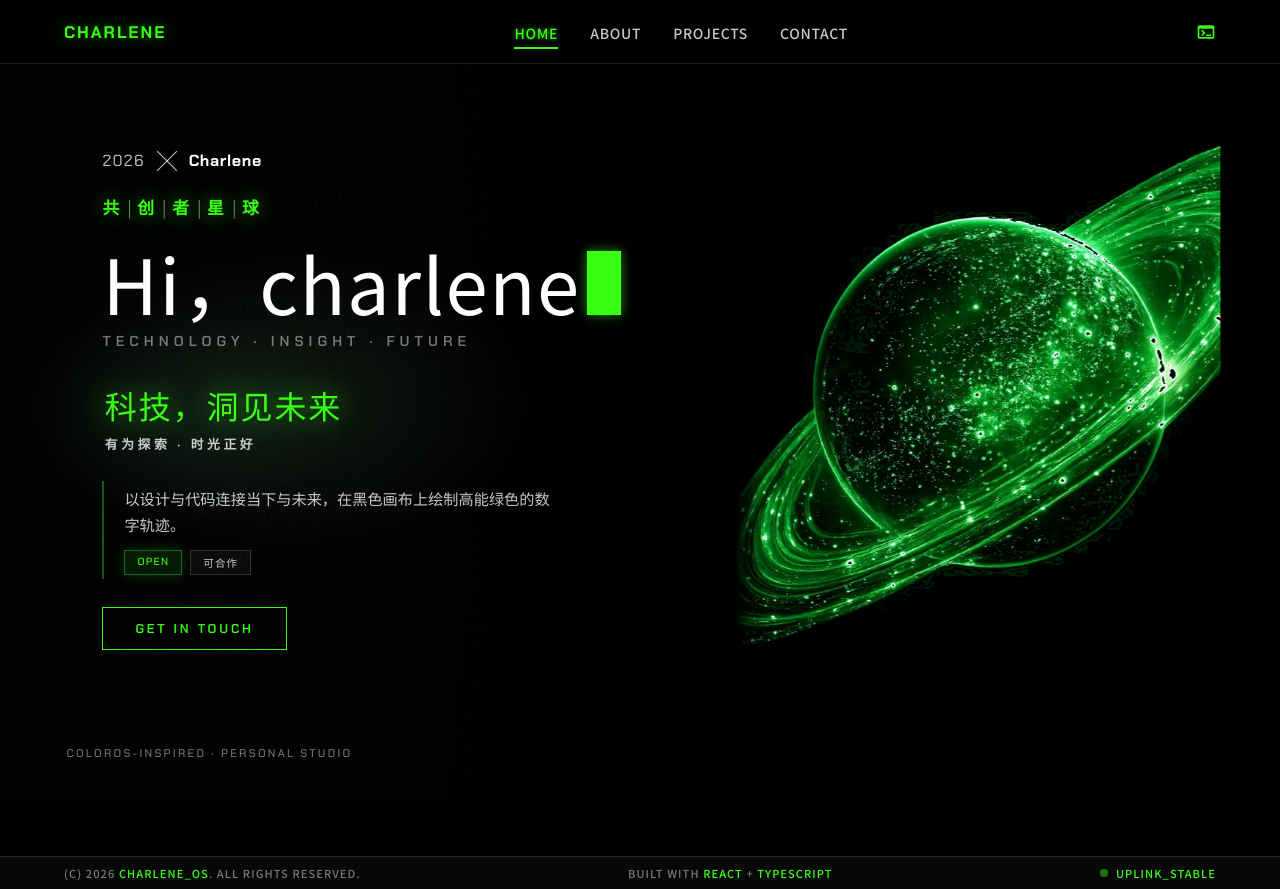
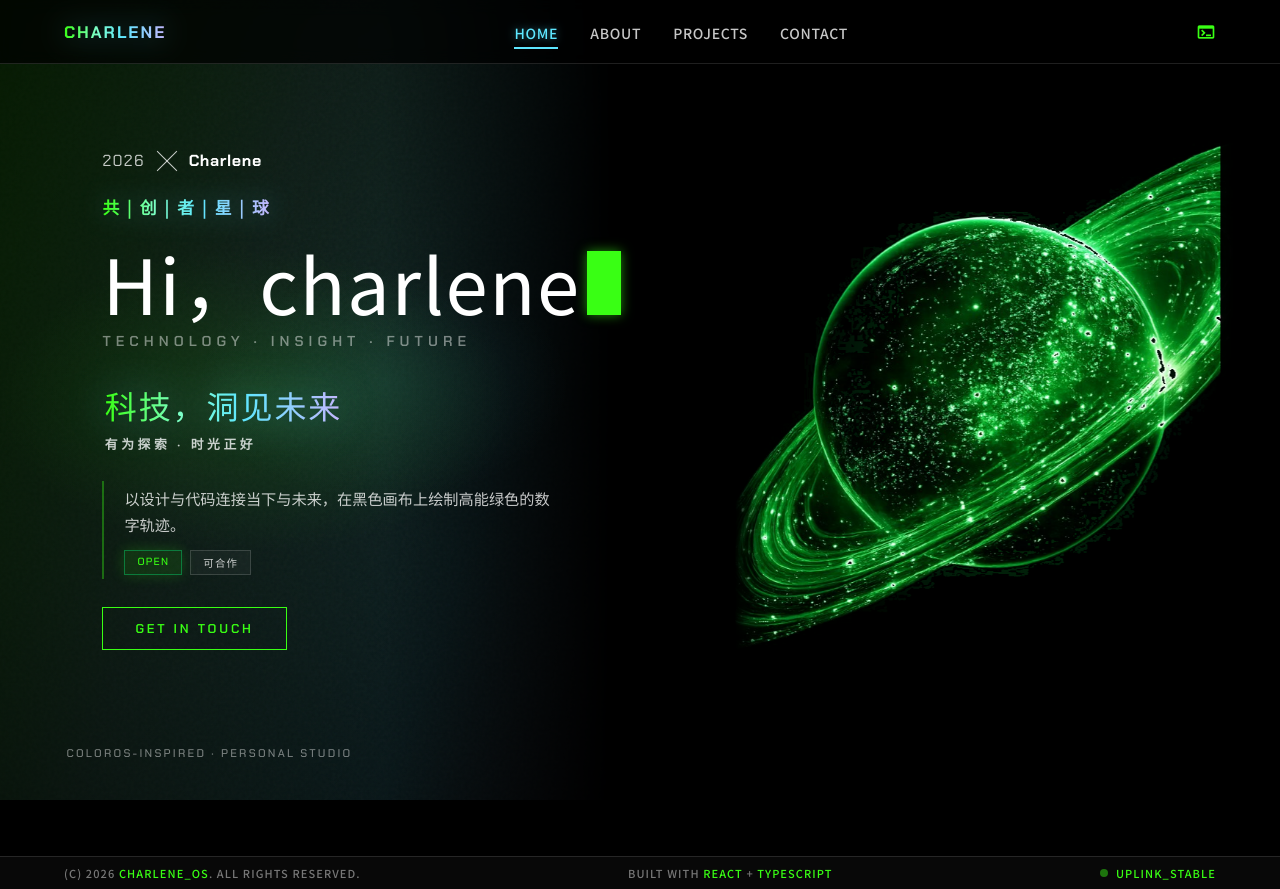
Before and after one commit to charlene00sara-gif/charlene00sara-gif.github.lo, a React (Vite) app: page / in a window 1280 px wide. Built offline with nearby package versions, Linux system fonts and the light colour scheme; a web font is replaced by a local one.

Commit message:
style: stronger NEW SOLO gradient and rebuild Pages

```diff
--- a/src/layouts/MainLayout.tsx
+++ b/src/layouts/MainLayout.tsx
@@ -10,6 +10,7 @@ export function MainLayout() {
 
   return (
     <div className="layout layout--fixed-footer">
+      <div className="page-gradient" aria-hidden="true" />
       <div className="crt-vignette" aria-hidden="true" />
 
       {!loaded && <TVLoader onComplete={handleLoaded} />}
--- a/src/pages/HomePage.tsx
+++ b/src/pages/HomePage.tsx
@@ -1,6 +1,4 @@
 import { useNavigate } from 'react-router-dom'
-
-const CREATOR_CHARS = ['共', '创', '者', '星', '球']
 
 export function HomePage() {
   const navigate = useNavigate()
@@ -13,14 +11,9 @@ export function HomePage() {
         <span className="home__masthead-brand font-en">Charlene</span>
       </header>
 
-      <div className="home__creator-row font-cn">
-        {CREATOR_CHARS.map((char, i) => (
-          <span key={char} className="home__creator-item">
-            {i > 0 && <span className="home__creator-bar">|</span>}
-            <span>{char}</span>
-          </span>
-        ))}
-      </div>
+      <p className="home__creator-row font-cn text-gradient">
+        共 | 创 | 者 | 星 | 球
+      </p>
 
       <h1 className="home__hero-cn font-cn-display">
         Hi，charlene
@@ -29,7 +22,7 @@ export function HomePage() {
       <p className="home__hero-en font-en">TECHNOLOGY · INSIGHT · FUTURE</p>
 
       <div className="home__slogan-block">
-        <p className="home__slogan-cn font-cn-display">科技，洞见未来</p>
+        <p className="home__slogan-cn font-cn-display text-gradient">科技，洞见未来</p>
         <p className="home__slogan-en font-en">有为探索 · 时光正好</p>
       </div>
 
--- a/src/styles/global.css
+++ b/src/styles/global.css
@@ -10,6 +10,11 @@
   --accent-mid: #00cc66;
   --accent-dark: #0a2e14;
   --accent-glow: rgba(57, 255, 20, 0.55);
+  /* NEW SOLO–style gradient: green → cyan → lavender */
+  --grad-green: #39ff14;
+  --grad-mint: #7dffc8;
+  --grad-cyan: #5ee7ff;
+  --grad-lavender: #c4b5fd;
   --green: var(--accent);
   --green-bright: var(--accent-bright);
   --green-mid: var(--accent-mid);
@@ -28,6 +33,20 @@
   --nav-height: 64px;
   --margin-desktop: 64px;
   --margin-mobile: 16px;
+  --gradient-text: linear-gradient(
+    90deg,
+    var(--grad-green) 0%,
+    var(--grad-mint) 32%,
+    var(--grad-cyan) 58%,
+    var(--grad-lavender) 100%
+  );
+}
+
+.text-gradient {
+  background: var(--gradient-text);
+  -webkit-background-clip: text;
+  -webkit-text-fill-color: transparent;
+  background-clip: text;
 }
 
 .font-cn {
@@ -78,15 +97,28 @@ body::before {
   display: none;
 }
 
+.page-gradient {
+  position: fixed;
+  inset: 0;
+  pointer-events: none;
+  z-index: 1;
+  background: linear-gradient(
+    108deg,
+    rgba(57, 255, 20, 0.2) 0%,
+    rgba(125, 255, 200, 0.14) 22%,
+    rgba(94, 231, 255, 0.12) 42%,
+    rgba(196, 181, 253, 0.08) 58%,
+    transparent 72%
+  );
+}
+
 .crt-vignette {
   position: fixed;
   inset: 0;
   background:
-    /* green diffuse — left page background (soft, compact) */
-    radial-gradient(ellipse 38% 36% at 22% 50%, rgba(140, 255, 160, 0.09), transparent 52%),
-    radial-gradient(ellipse 28% 28% at 14% 52%, rgba(100, 240, 180, 0.05), transparent 48%),
-    /* right stays pure black */
-    linear-gradient(to left, #000 55%, transparent 72%),
+    radial-gradient(ellipse 36% 34% at 20% 50%, rgba(57, 255, 20, 0.12), transparent 56%),
+    radial-gradient(ellipse 28% 28% at 30% 48%, rgba(94, 231, 255, 0.08), transparent 52%),
+    linear-gradient(to left, #000 52%, transparent 70%),
     radial-gradient(circle, transparent 34%, rgba(0, 0, 0, 0.5) 100%);
   pointer-events: none;
   z-index: 2;
@@ -286,10 +318,13 @@ button {
 .navbar__brand {
   font-size: 1.05rem;
   font-weight: 700;
-  color: var(--accent);
+  background: var(--gradient-text);
+  -webkit-background-clip: text;
+  -webkit-text-fill-color: transparent;
+  background-clip: text;
   letter-spacing: 0.12em;
   text-transform: uppercase;
-  text-shadow: 0 0 16px var(--accent-glow);
+  filter: drop-shadow(0 0 14px rgba(94, 231, 255, 0.4));
   cursor: pointer;
   text-decoration: none;
 }
@@ -317,9 +352,9 @@ button {
 }
 
 .navbar__link--active {
-  color: var(--green);
-  border-bottom: 2px solid var(--green);
-  text-shadow: 0 0 5px var(--green-glow);
+  color: var(--grad-cyan);
+  border-bottom: 2px solid var(--grad-cyan);
+  text-shadow: 0 0 8px rgba(94, 231, 255, 0.5);
 }
 
 .navbar__icon {
@@ -390,15 +425,11 @@ button {
 }
 
 .home__creator-row {
-  display: flex;
-  flex-wrap: wrap;
-  align-items: center;
-  gap: 0.15rem;
   margin-bottom: 1.25rem;
   font-size: 1.05rem;
   font-weight: 700;
-  color: var(--accent);
-  text-shadow: 0 0 20px var(--accent-glow);
+  letter-spacing: 0.12em;
+  filter: drop-shadow(0 0 14px rgba(94, 231, 255, 0.35));
 }
 
 .home__creator-bar {
@@ -431,10 +462,9 @@ button {
 
 .home__slogan-cn {
   font-size: clamp(1.35rem, 3.5vw, 2rem);
-  color: var(--accent);
-  text-shadow: 0 0 28px var(--accent-glow);
   margin-bottom: 0.35rem;
   letter-spacing: 0.06em;
+  filter: drop-shadow(0 0 22px rgba(94, 231, 255, 0.45));
 }
 
 .home__slogan-en {
```
Also changed, not shown: 5 other files (tests, documents, lock files or other folders).
